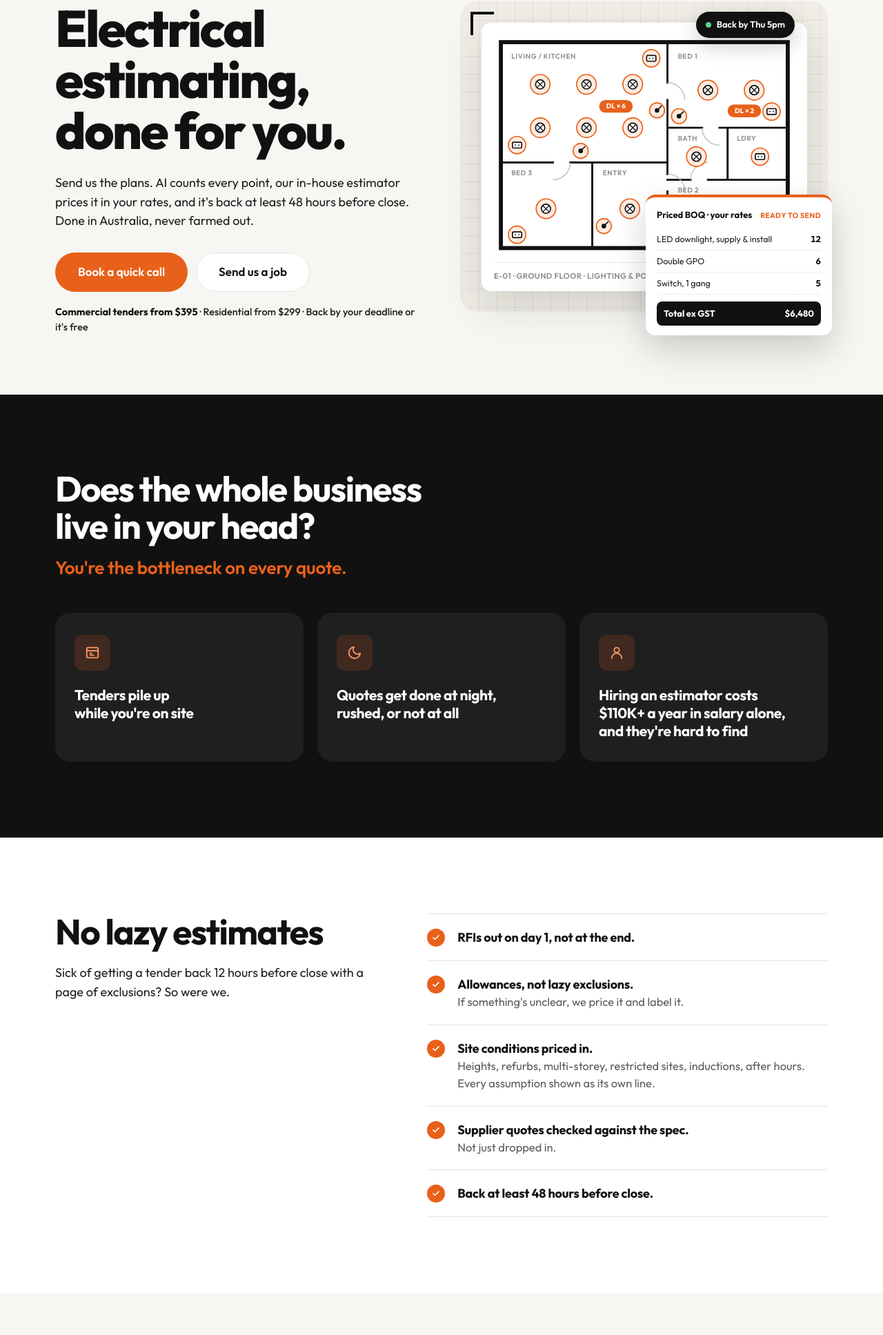
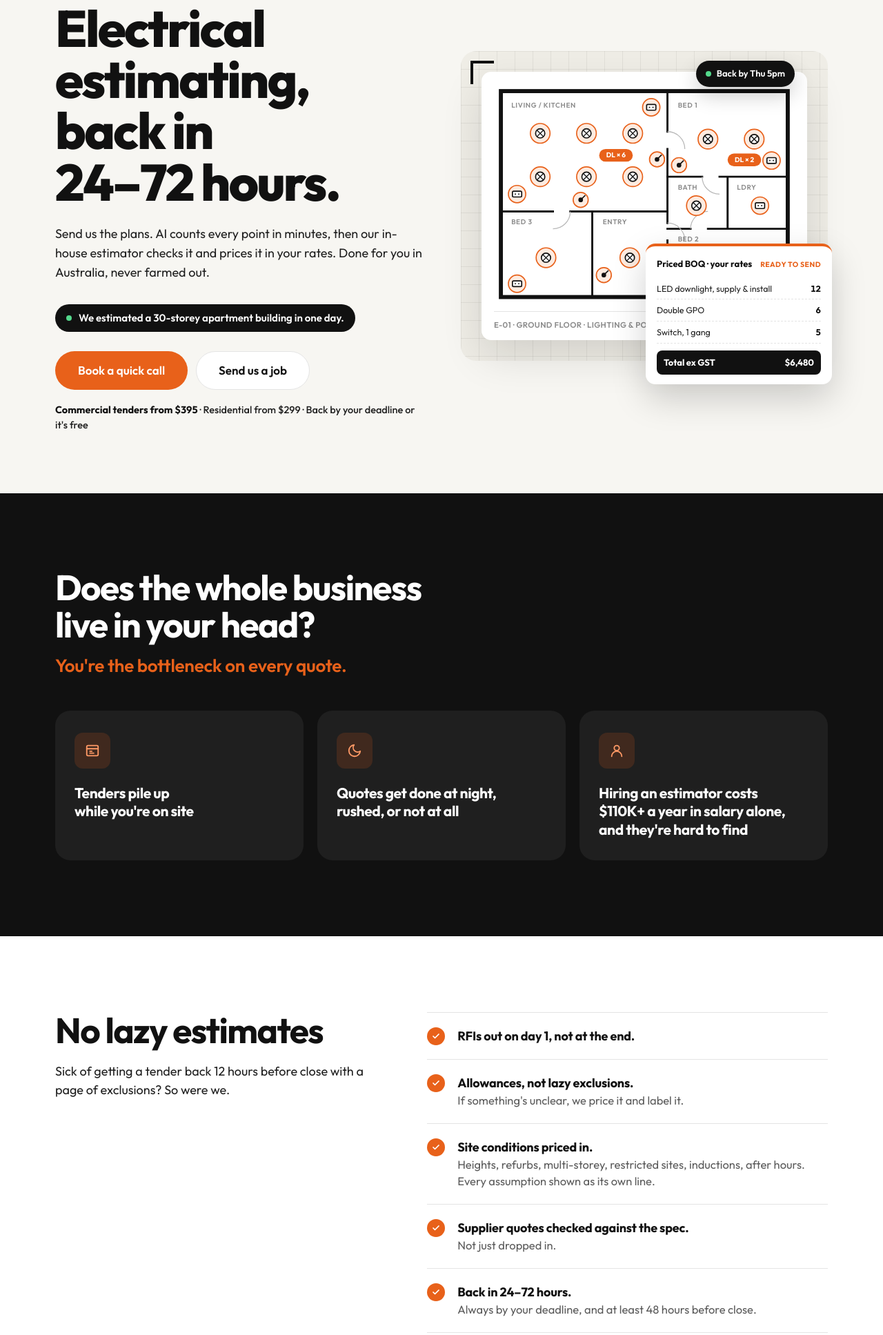
Before and after one commit to EnvyDigitalAgency/takeoffai-marketing, a plain HTML site: page estimating.html in a window 1280 px wide. Shown: the part 161-2096 px from the top of the page at 69% size. Drawn offline with Linux system fonts and the light colour scheme; a script that the page names is missing.

Commit message:
Estimating: lead with speed (back in 24-72 hours), 30-storey proof line, How fast is it? FAQ
Co-Authored-By: Claude Opus 5.5 <noreply@anthropic.com>

```diff
--- a/estimating.html
+++ b/estimating.html
@@ -4,13 +4,13 @@
 <meta charset="UTF-8">
 <meta name="viewport" content="width=device-width, initial-scale=1.0">
 <title>Outsourced Electrical Estimating Services Australia | TakeoffAI Estimating</title>
-<meta name="description" content="Outsource your electrical tender estimating. Done in-house in Australia, priced in your rates, back 48 hours before close. Commercial tenders from $395, residential from $299.">
+<meta name="description" content="Outsource your electrical tender estimating. Back in 24–72 hours, done in-house in Australia, priced in your rates. Commercial tenders from $395, residential from $299.">
 <meta name="robots" content="index, follow">
 <link rel="canonical" href="https://www.takeoffai.com.au/estimating">
 <meta property="og:type" content="website">
 <meta property="og:url" content="https://www.takeoffai.com.au/estimating">
 <meta property="og:title" content="TakeoffAI Estimating — outsourced electrical estimating, done in-house in Australia">
-<meta property="og:description" content="Send us the plans. We count it, price it in your rates and hand back a tender that's ready to send, by your deadline or it's free.">
+<meta property="og:description" content="Send us the plans. AI counts it in minutes, our in-house estimator prices it in your rates, and it's back in 24–72 hours, by your deadline or it's free.">
 <meta property="og:image" content="https://www.takeoffai.com.au/takeoffai_og_banner.png">
 <meta property="og:locale" content="en_AU">
 <meta property="og:site_name" content="TakeoffAI">
@@ -26,7 +26,7 @@
   "alternateName": "Outsourced electrical estimating",
   "serviceType": "Electrical tender estimating",
   "url": "https://www.takeoffai.com.au/estimating",
-  "description": "Outsourced electrical estimating for Australian electrical contractors, done in-house in Australia. Plans are counted with TakeoffAI, priced by our in-house estimator in the contractor's own rates and returned as a priced bill of quantities, tender letter and marked-up drawings.",
+  "description": "Outsourced electrical estimating for Australian electrical contractors, done in-house in Australia and back in 24 to 72 hours. Plans are counted with TakeoffAI, priced by our in-house estimator in the contractor's own rates and returned as a priced bill of quantities, tender letter and marked-up drawings.",
   "areaServed": { "@type": "Country", "name": "Australia" },
   "audience": { "@type": "BusinessAudience", "audienceType": "Electrical contractors" },
   "provider": { "@type": "Organization", "name": "TakeoffAI", "url": "https://www.takeoffai.com.au", "email": "info@takeoffai.com.au" },
@@ -41,6 +41,7 @@
   "@context": "https://schema.org",
   "@type": "FAQPage",
   "mainEntity": [
+    { "@type": "Question", "name": "How fast is it?", "acceptedAnswer": { "@type": "Answer", "text": "Most tenders are back in 24 to 72 hours, and always by your deadline. AI counts the plans in minutes, then our estimator checks it and prices it. We estimated a 30-storey apartment building in one day." } },
     { "@type": "Question", "name": "Who does the estimating?", "acceptedAnswer": { "@type": "Answer", "text": "Our own in-house estimator, here in Australia. AI does the count, then a person checks it and prices it in your rates. Your job is never farmed out or sent offshore." } },
     { "@type": "Question", "name": "How much does outsourced electrical estimating cost?", "acceptedAnswer": { "@type": "Answer", "text": "Fixed prices, ex GST. Commercial tenders are priced by electrical contract value: under $100K $395, $100K to $300K $595, $300K to $750K $895, over $750K from $1,295 (quoted). Residential is $299 up to 5 sheets and $449 for 6 to 15 sheets." } },
     { "@type": "Question", "name": "Do I need to know my rates?", "acceptedAnswer": { "@type": "Answer", "text": "No. If you don't have them sorted, we'll work them out with you before the first job." } },
@@ -135,6 +136,9 @@
 /* ---- how it works ---- */
 .est-warm .step{background:#fff}
 .step h3{font-size:19px}
+.nw{white-space:nowrap}
+.hero-proof{display:inline-flex;align-items:center;gap:10px;margin:0 0 28px;background:var(--ink);color:#fff;font-size:15px;font-weight:600;line-height:1.35;padding:10px 16px;border-radius:var(--pill)}
+.hero-proof .dot{flex-shrink:0;width:8px;height:8px;border-radius:50%;background:#54D98C}
 .how-line{margin-top:28px;display:flex;flex-wrap:wrap;gap:10px}
 .how-line span{display:inline-flex;align-items:center;gap:8px;background:var(--ink);color:#fff;font-size:15px;font-weight:600;padding:10px 16px;border-radius:var(--pill)}
 .how-line span::before{content:'';width:8px;height:8px;border-radius:50%;background:#54D98C}
@@ -331,8 +335,9 @@
   <div class="container est-hero-grid">
     <div>
       <span class="kicker">Outsourced electrical estimating</span>
-      <h1 class="h1">Electrical estimating, done for you.</h1>
-      <p class="lead">Send us the plans. AI counts every point, our in-house estimator prices it in your rates, and it's back at least 48 hours before close. Done in Australia, never farmed out.</p>
+      <h1 class="h1">Electrical estimating, back in <span class="nw">24–72 hours.</span></h1>
+      <p class="lead">Send us the plans. AI counts every point in minutes, then our in-house estimator checks it and prices it in your rates. Done for you in Australia, never farmed out.</p>
+      <p class="hero-proof"><span class="dot"></span>We estimated a 30-storey apartment building in one day.</p>
       <div class="hero-ctas">
         <a href="https://cal.com/jonah-flinos-fv2dw0/30min?source=estimating" class="btn btn-primary btn-lg" data-call>Book a quick call</a>
         <a href="#send-a-job" class="btn btn-white btn-lg">Send us a job</a>
@@ -438,7 +443,7 @@
         <li><span class="ck"><svg viewBox="0 0 24 24" fill="none" stroke="currentColor" stroke-width="3.5" stroke-linecap="round" stroke-linejoin="round"><polyline points="20 6 9 17 4 12"/></svg></span><div><b>Allowances, not lazy exclusions.</b>If something's unclear, we price it and label it.</div></li>
         <li><span class="ck"><svg viewBox="0 0 24 24" fill="none" stroke="currentColor" stroke-width="3.5" stroke-linecap="round" stroke-linejoin="round"><polyline points="20 6 9 17 4 12"/></svg></span><div><b>Site conditions priced in.</b>Heights, refurbs, multi-storey, restricted sites, inductions, after hours. Every assumption shown as its own line.</div></li>
         <li><span class="ck"><svg viewBox="0 0 24 24" fill="none" stroke="currentColor" stroke-width="3.5" stroke-linecap="round" stroke-linejoin="round"><polyline points="20 6 9 17 4 12"/></svg></span><div><b>Supplier quotes checked against the spec.</b>Not just dropped in.</div></li>
-        <li><span class="ck"><svg viewBox="0 0 24 24" fill="none" stroke="currentColor" stroke-width="3.5" stroke-linecap="round" stroke-linejoin="round"><polyline points="20 6 9 17 4 12"/></svg></span><div><b>Back at least 48 hours before close.</b></div></li>
+        <li><span class="ck"><svg viewBox="0 0 24 24" fill="none" stroke="currentColor" stroke-width="3.5" stroke-linecap="round" stroke-linejoin="round"><polyline points="20 6 9 17 4 12"/></svg></span><div><b>Back in 24–72 hours.</b>Always by your deadline, and at least 48 hours before close.</div></li>
     </ul>
   </div>
 </section>
@@ -456,7 +461,7 @@
       <div class="step"><div class="step-num">3</div><h3>AI counts, our estimator prices.</h3><p>TakeoffAI does the take-off in minutes. Our in-house estimator checks it and prices it your way.</p></div>
       <div class="step"><div class="step-num">4</div><h3>You get it back ready to send.</h3><p>Priced BOQ, tender letter and marked-up drawings. Review it, then send it under your name.</p></div>
     </div>
-    <p class="how-line"><span>Tender back in 48–72 hours</span><span>Addenda re-priced the same day</span></p>
+    <p class="how-line"><span>Tender back in 24–72 hours</span><span>30-storey apartments estimated in a day</span><span>Addenda re-priced the same day</span></p>
   </div>
 </section>
 
@@ -543,7 +548,7 @@
         <p class="price-note">Not sure of the contract value? Pick your best guess. If the drawings say otherwise, we'll confirm the price before we start.</p>
         <div class="pc-incl">
           <h4>Every tender includes</h4>
-          <ul><li>Priced BOQ</li><li>Tender letter</li><li>Marked-up drawings</li><li>RFIs on day 1</li><li>Addenda re-priced the same day</li><li>Back 48 hours before close</li></ul>
+          <ul><li>Priced BOQ</li><li>Tender letter</li><li>Marked-up drawings</li><li>RFIs on day 1</li><li>Addenda re-priced the same day</li><li>Back in 24–72 hours</li></ul>
         </div>
       </div>
       <div class="price-side">
@@ -582,7 +587,7 @@
         <thead><tr><th><span class="sr-only">Compare</span></th><th>Doing it yourself</th><th>Hiring an estimator</th><th>Traditional estimating service</th><th class="us">TakeoffAI Estimating</th></tr></thead>
         <tbody>
           <tr><th>Cost</th><td data-label="Doing it yourself">Your nights and weekends</td><td data-label="Hiring an estimator">$110K+ a year in salary alone</td><td data-label="Traditional service">Per quote or hourly</td><td class="us" data-label="TakeoffAI Estimating">From $395 per tender, fixed</td></tr>
-          <tr><th>Speed</th><td data-label="Doing it yourself">When you get to it</td><td data-label="Hiring an estimator">Depends on workload</td><td data-label="Traditional service">Counted by hand</td><td class="us" data-label="TakeoffAI Estimating">AI count in minutes</td></tr>
+          <tr><th>Speed</th><td data-label="Doing it yourself">When you get to it</td><td data-label="Hiring an estimator">Depends on workload</td><td data-label="Traditional service">Counted by hand</td><td class="us" data-label="TakeoffAI Estimating">Back in 24–72 hours</td></tr>
           <tr><th>Priced your way</th><td data-label="Doing it yourself">Yes</td><td data-label="Hiring an estimator">Over time</td><td data-label="Traditional service">Their rates</td><td class="us" data-label="TakeoffAI Estimating">Your rates, from day one</td></tr>
           <tr><th>Lock-in</th><td data-label="Doing it yourself">n/a</td><td data-label="Hiring an estimator">Salary</td><td data-label="Traditional service">Varies</td><td class="us" data-label="TakeoffAI Estimating">None</td></tr>
         </tbody>
@@ -699,6 +704,7 @@
   <div class="container">
     <div class="sec-head"><h2 class="h2">Questions</h2></div>
     <div class="faq-list">
+      <div class="faq-item"><button class="faq-q">How fast is it? <svg viewBox="0 0 24 24" fill="none" stroke="currentColor" stroke-width="2" stroke-linecap="round"><polyline points="6 9 12 15 18 9"/></svg></button><div class="faq-a"><div class="faq-a-inner">Most tenders are back in 24–72 hours, and always by your deadline. AI counts the plans in minutes, then our estimator checks it and prices it. We estimated a 30-storey apartment building in one day.</div></div></div>
       <div class="faq-item"><button class="faq-q">Who does the estimating? <svg viewBox="0 0 24 24" fill="none" stroke="currentColor" stroke-width="2" stroke-linecap="round"><polyline points="6 9 12 15 18 9"/></svg></button><div class="faq-a"><div class="faq-a-inner">Our own in-house estimator, here in Australia. AI does the count, then a person checks it and prices it in your rates. Your job is never farmed out or sent offshore.</div></div></div>
       <div class="faq-item"><button class="faq-q">How much does outsourced electrical estimating cost? <svg viewBox="0 0 24 24" fill="none" stroke="currentColor" stroke-width="2" stroke-linecap="round"><polyline points="6 9 12 15 18 9"/></svg></button><div class="faq-a"><div class="faq-a-inner">Fixed prices, ex GST. Commercial tenders are priced by electrical contract value, from $395 for jobs under $100K. Residential starts at $299. <a href="#pricing">See all prices</a>.</div></div></div>
       <div class="faq-item"><button class="faq-q">Do I need to know my rates? <svg viewBox="0 0 24 24" fill="none" stroke="currentColor" stroke-width="2" stroke-linecap="round"><polyline points="6 9 12 15 18 9"/></svg></button><div class="faq-a"><div class="faq-a-inner">No. If you don't have them sorted, we'll work them out with you before the first job.</div></div></div>
```
Also changed, not shown: 1 other file.
